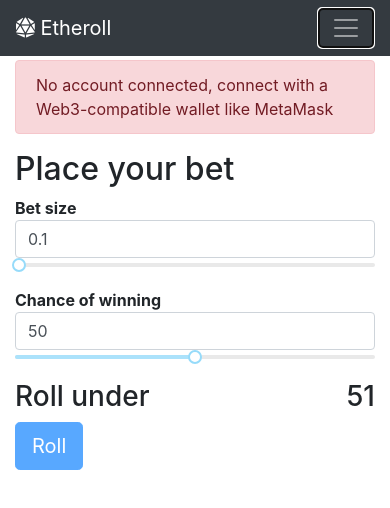
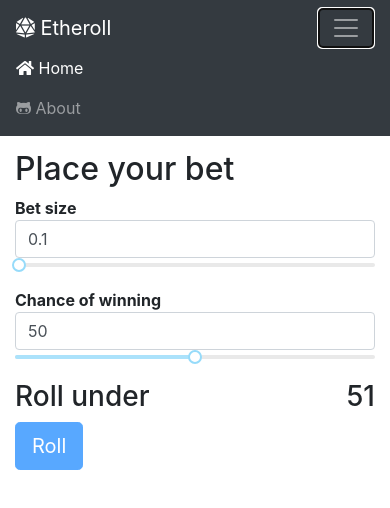
Before and after one commit to TopSkiller/React_Dice_Ethereum, a React (Create React App) app: page / in a window 390 px wide. Both pictures are taken after a click on the button "Toggle navigation". Shown: the top 508 px of the page. Built offline with nearby package versions, Linux system fonts and the light colour scheme.

Commit message:
Fixes navigation collapse on smartphone
Fixed by adding bootstrap JS and sub-dependencies.

```diff
--- a/package.json
+++ b/package.json
@@ -36,6 +36,8 @@
     "eslint-plugin-import": "^2.14.0",
     "eslint-plugin-jsx-a11y": "^6.1.2",
     "eslint-plugin-react": "^7.11.1",
-    "gh-pages": "^2.0.1"
+    "gh-pages": "^2.0.1",
+    "jquery": "^3.3.1",
+    "popper.js": "^1.14.5"
   }
 }
--- a/src/components/Headers.jsx
+++ b/src/components/Headers.jsx
@@ -23,7 +23,7 @@ function Headers() {
             <li className="nav-item">
               <a className="nav-link" href="https://github.com/AndreMiras/etheroll">
                 <i className="fab fa-github-alt" />
-                About
+                &nbsp;About
               </a>
             </li>
           </ul>
--- a/src/index.jsx
+++ b/src/index.jsx
@@ -2,6 +2,7 @@ import React from 'react';
 import ReactDOM from 'react-dom';
 import './index.css';
 import 'bootstrap/dist/css/bootstrap.min.css';
+import 'bootstrap/dist/js/bootstrap.min.js';
 import '@fortawesome/fontawesome-free/css/all.css';
 import App from './App';
 import * as serviceWorker from './serviceWorker';
```
Also changed, not shown: 1 other file (tests, documents, lock files or other folders).
